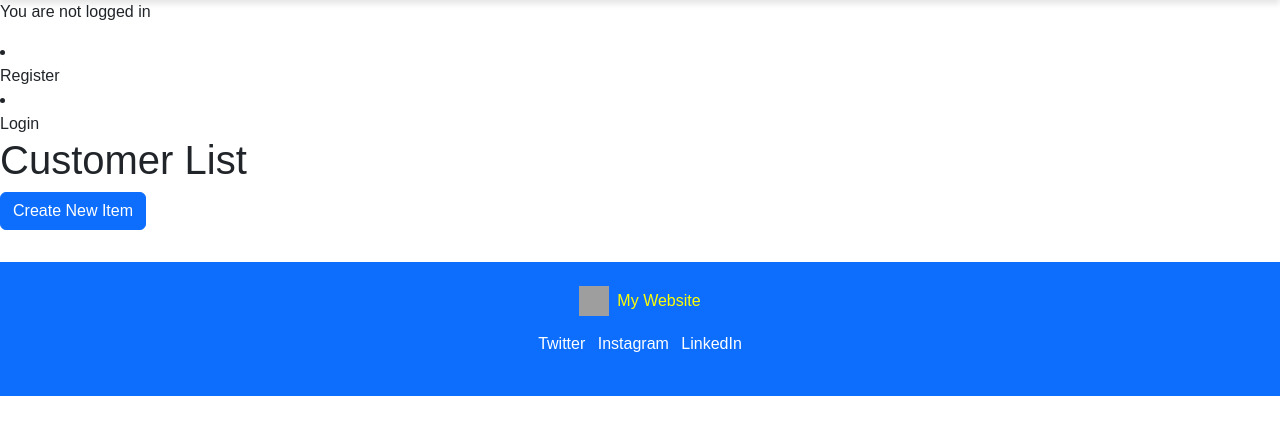
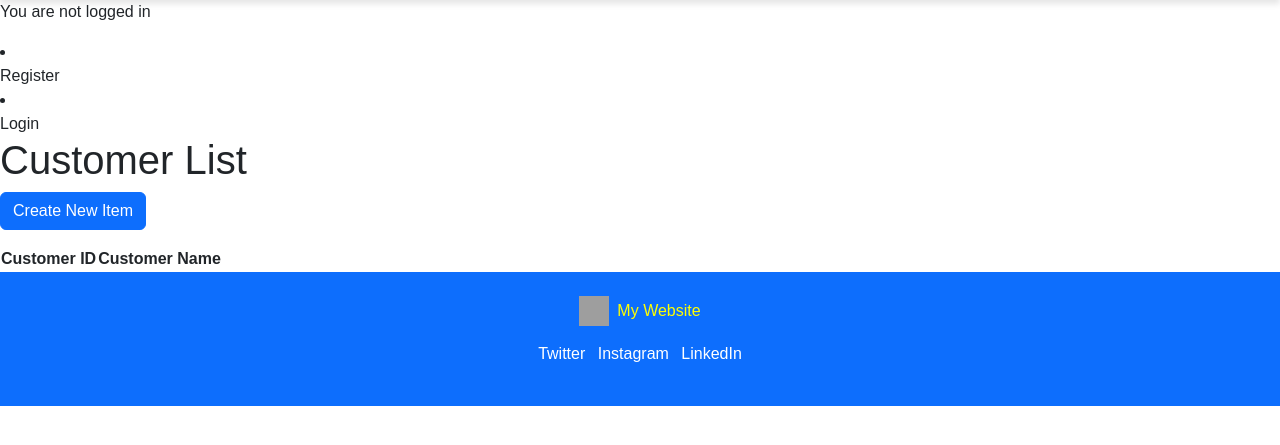
Before and after one commit to Terry-Martin/DriveAwayDeals, a Django app: page /customers/ in a window 1280 px wide. Shown: the part 56-501 px from the top of the page. Run offline with Django 4.2, Linux system fonts and the light colour scheme; data that the repository does not hold is empty; grey boxes are pictures that could not be loaded.

Commit message:
Add Delete customer view, url and template

```diff
--- a/sale/templates/sale/customer_list.html
+++ b/sale/templates/sale/customer_list.html
@@ -5,23 +5,20 @@
 {% block content %}
 <h1>Customer List</h1>
 
-<a href="{% url 'customer-create' %}" class="btn btn-primary mb-3">Create New Item</a>
 
-<ul>
+<a href="{% url 'customer_list' %}" class="btn btn-primary mb-3">Create New Item</a>
+
+<table>
+    <tr>
+        <th>Customer ID</th>
+        <th>Customer Name</th>
+    </tr>
     {% for customer in customers %}
-    <li>{{ customer.customer_id }}</li>
-    <li>{{ customer}}</li>
-    <li>{{ customer.created_on}}</li>
-    <li>{{ customer.first_name}}</li>
-    <li>{{ customer.second_name}}</li>
-    <li>{{ customer.email}}</li>
-    <li>{{ customer.updated_by}}</li>
-    <li>************</li>
-    <a href="{% url 'customer_detail' customer.customer_id %}">Click Me now</a>
+    <tr>
+        <td><a href="{% url 'customer_detail' customer.customer_id %}">{{ customer.customer_id }}</a></td>
+        <td><a href="{% url 'customer_detail' customer.customer_id %}">{{ customer.first_name }}  {{customer.second_name}}</a></td>
+    </tr>
+    {% endfor %}
+</table>
 
-    <li><a href="{% url 'customer-edit' item.pk %}" class="btn btn-warning btn-sm">Edit</a></li>
-    <li><a href="{% url 'customer-delete' item.pk %}" class="btn btn-danger btn-sm">Delete</a></li>
-
-    {% endfor %}
-</ul>
 {% endblock %}
--- a/sale/urls.py
+++ b/sale/urls.py
@@ -8,7 +8,7 @@ urlpatterns = [
     path('transactions/', views.transaction_list, name='transaction_list'),
     path('<int:customer_id>/', views.customer_detail, name='customer_detail'),
 
-    path('', views.customer_list, name='customer_list'),
+    #path('', views.customer_list, name='customer_list'),
     path('create/', views.customer_create, name='customer-create'),
     path('<int:pk>/edit/', views.customer_edit, name='customer-edit'),
     path('<int:pk>/delete/', views.customer_delete, name='customer-delete'),
--- a/sale/views.py
+++ b/sale/views.py
@@ -13,10 +13,6 @@ def homepage(request):
 def customer_list(request):
    customers = Customer.objects.all()
    return render(request, 'sale/customer_list.html', {'customers': customers})
-
-   #queryset = CustomerDetail.objects.all()
-   #template_name = "sale/index.html"
-   #paginate_by = 6
 
 def staff_list(request):
    staffs = Staff.objects.all()
@@ -61,12 +57,22 @@ def customer_edit(request, pk):
         form = CustomerFormForm(instance=item)
     return render(request, 'sale/customer_form.html', {'form': form, 'action': 'Edit'})
 
+
+
 def customer_delete(request, pk):
-    customer = get_object_or_404(Item, pk=pk)
+    customer = get_object_or_404(Customer, pk=pk)
     if request.method == 'POST':
         customer.delete()
-        return redirect('customer-list')
+        return redirect('customer_list')
     return render(request, 'sale/customer_confirm_delete.html', {'customer': customer})
+
+
+def item_delete(request, pk):
+    item = get_object_or_404(Item, pk=pk)
+    if request.method == 'POST':
+        item.delete()
+        return redirect('item-list')
+    return render(request, 'sale/item_confirm_delete.html', {'item': item})
 
 
 
@@ -96,10 +102,3 @@ def item_edit(request, pk):
     else:
         form = ItemForm(instance=item)
     return render(request, 'sale/item_form.html', {'form': form, 'action': 'Edit'})
-
-def item_delete(request, pk):
-    item = get_object_or_404(Item, pk=pk)
-    if request.method == 'POST':
-        item.delete()
-        return redirect('item-list')
-    return render(request, 'sale/item_confirm_delete.html', {'item': item})
```
Also changed, not shown: sale/templates/sale/customer_detail.html (+10 -3 lines), sale/templates/sale/customer_confirm_delete.html (renamed from sale/templates/sale/customer_form_delete.html).
